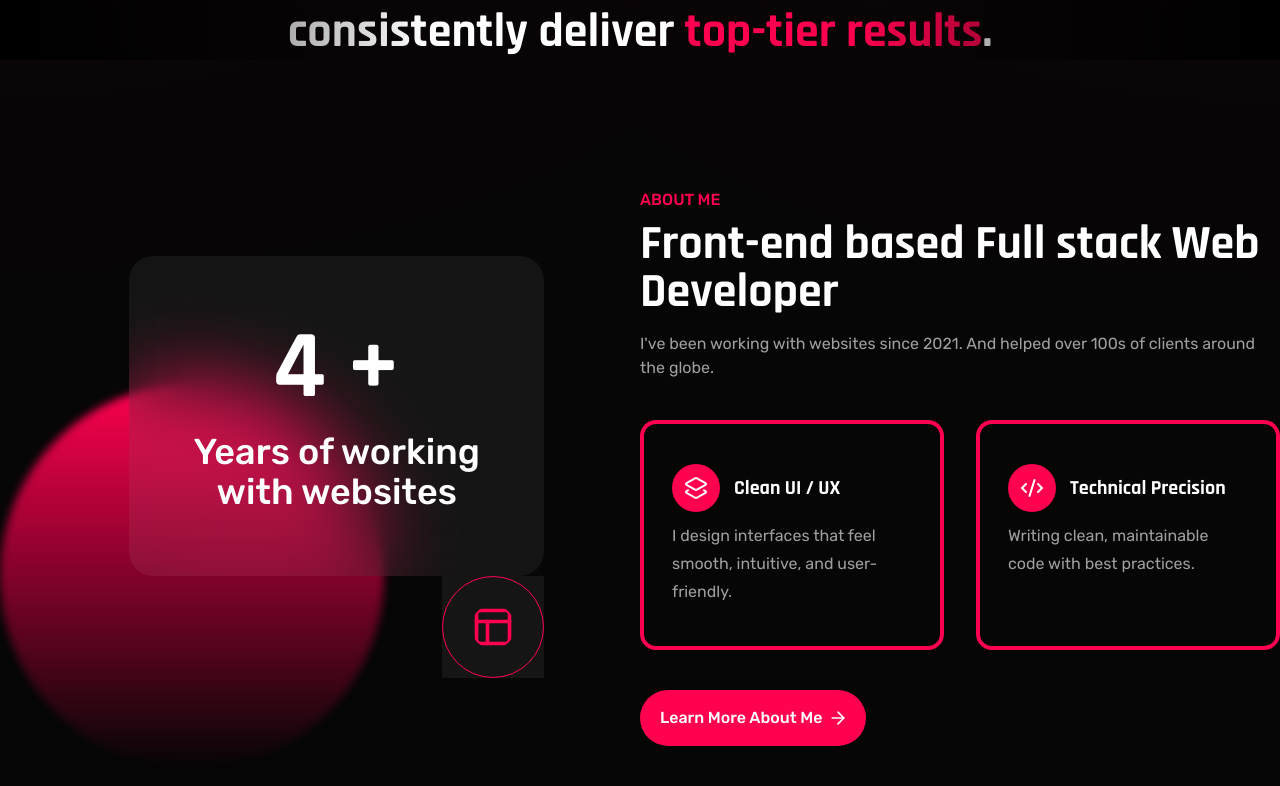
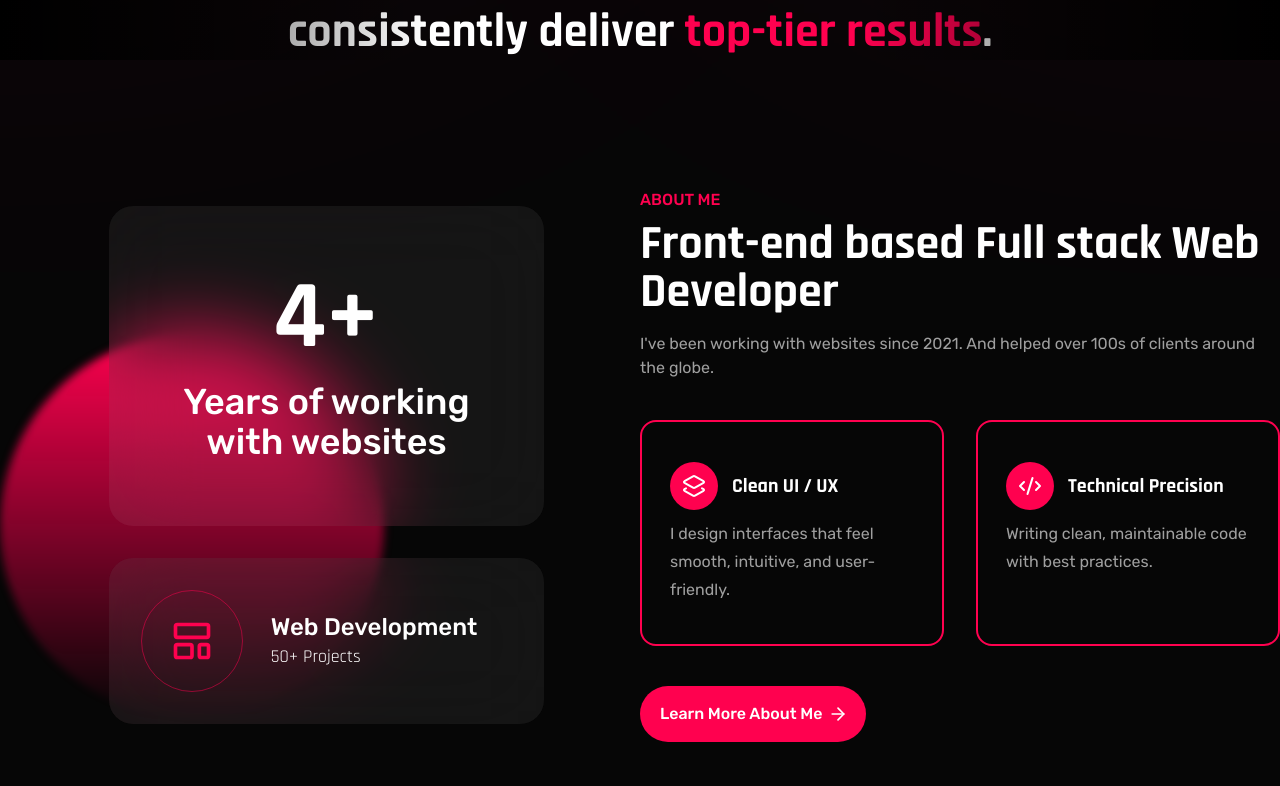
Before and after one commit to EligibleDev/portfolio-mikail, a Next.js app: page / in a window 1280 px wide. Shown: the part 905-1691 px from the top of the page. Built offline with nearby package versions, Linux system fonts and the light colour scheme.

Commit message:
about section done

```diff
--- a/app/layout.tsx
+++ b/app/layout.tsx
@@ -12,7 +12,7 @@ const rubik = Rubik({
 const rajdhani = Rajdhani({
     variable: "--font-rajdhani",
     subsets: ["latin"],
-    weight: ["600", "700"],
+    weight: ["400", "600", "700"],
 });
 
 export const metadata: Metadata = {
--- a/app/sections/about.tsx
+++ b/app/sections/about.tsx
@@ -1,16 +1,16 @@
 import { Button } from "@/components/ui/button";
 import Title from "@/components/ui/title";
 import { aboutStrengths } from "@/utils/utils";
-import { PanelsTopLeft } from "lucide-react";
+import { LayoutTemplate } from "lucide-react";
 
 const About = () => {
     return (
         <section className="container mx-auto flex items-center justify-end px-4 py-32 xl:px-0">
-            <div className="relative flex w-1/2 flex-col items-end justify-center pr-24">
+            <div className="relative flex w-1/2 flex-col items-end justify-center gap-8 pr-24">
                 <span className="from-primary-red to absolute top-32 left-0 size-96 rounded-full bg-linear-to-b to-transparent blur-xs"></span>
 
-                <div className="bg-secondary-gray/10 w-fit space-y-4 rounded-3xl p-16 text-center backdrop-blur-2xl">
-                    <h1 className="text-8xl font-bold">4 +</h1>
+                <div className="bg-secondary-gray/10 w-4/5 space-y-4 rounded-3xl p-16 text-center backdrop-blur-2xl">
+                    <h1 className="text-8xl font-bold">4+</h1>
 
                     <h3 className="font-rubik text-4xl font-medium">
                         Years of working
@@ -18,8 +18,17 @@ const About = () => {
                     </h3>
                 </div>
 
-                <div className="bg-secondary-gray/10">
-                    <PanelsTopLeft className="text-primary-red border-primary-red box-content size-11 rounded-full border p-7" />
+                <div className="bg-secondary-gray/10 flex w-4/5 items-center gap-7 rounded-3xl p-8 backdrop-blur-2xl">
+                    <div className="border-primary-red/50 w-min rounded-full border p-7">
+                        <LayoutTemplate className="text-primary-red size-11" />
+                    </div>
+
+                    <div className="">
+                        <h3 className="font-rubik text-2xl font-medium">
+                            Web Development
+                        </h3>
+                        <p className="text-lg font-normal">50+ Projects</p>
+                    </div>
                 </div>
             </div>
 
@@ -35,7 +44,7 @@ const About = () => {
                     {aboutStrengths.map((item) => (
                         <div
                             key={item.title}
-                            className="border-primary-red w-full space-y-2.5 rounded-2xl border-4 px-7 py-10"
+                            className="border-primary-red w-full space-y-2.5 rounded-2xl border-2 px-7 py-10"
                         >
                             <div className="flex items-center justify-start gap-3.5">
                                 <item.icon className="bg-primary-red box-content size-6 rounded-full p-3" />
```
